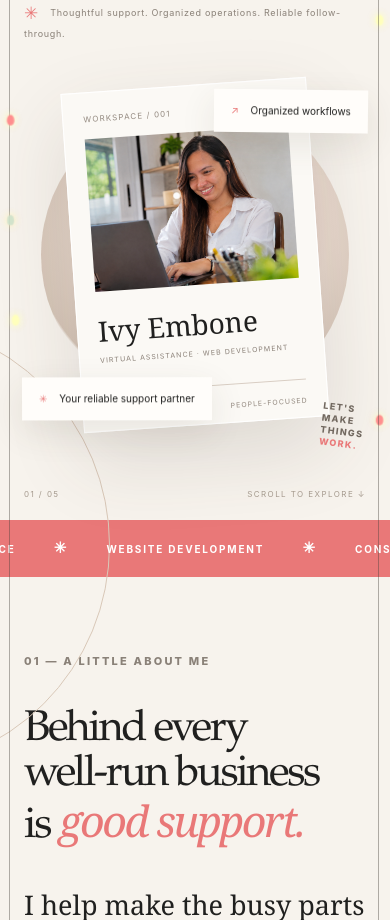
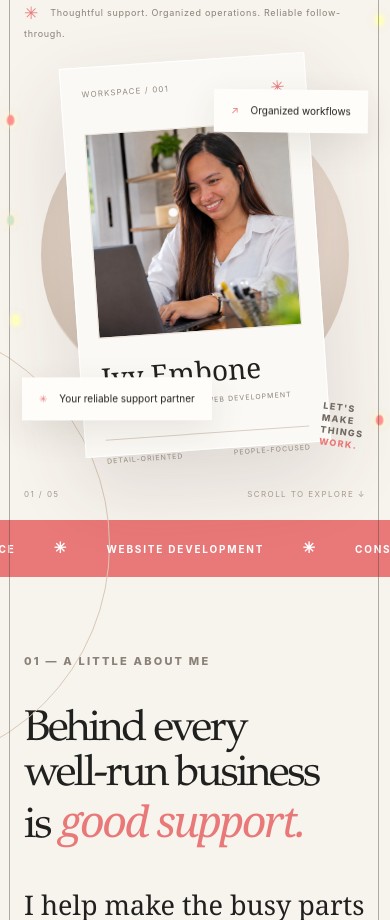
Before and after one commit to ivydachaibaligya-dot/Website, a Next.js app: page / in a window 390 px wide. Shown: the part 820-1740 px from the top of the page. Built offline with nearby package versions, Linux system fonts and the light colour scheme.

Commit message:
Style portrait inside hero card without changing effects

```diff
--- a/src/app/globals.css
+++ b/src/app/globals.css
@@ -222,6 +222,9 @@ p, span, div { font-family: var(--font-inter), sans-serif; }
 .ivy-art-top,.ivy-art-bottom { display:flex; justify-content:space-between; font-size:8px; letter-spacing:.14em; color:#948a80; }
 .ivy-art-top span:last-child { color:var(--pink); font-size:17px; }
 .ivy-art-monogram { margin:40px 0 0 12px; font:190px/.85 Georgia,serif; color:#282725; letter-spacing:-.1em; }
+.ivy-art-photo-wrap { width:100%; height:205px; margin:25px 0 0; overflow:hidden; background:#eee7df; border:1px solid #eee7df; }
+.ivy-art-photo { display:block; width:100%; height:100%; object-fit:cover; object-position:center 38%; }
+
 .ivy-art-monogram span { color:var(--pink); }
 .ivy-art-name { font:28px Georgia,serif; margin:20px 0 6px; }
 .ivy-art-role { font-size:7px; letter-spacing:.15em; color:#8b8178; }
@@ -324,7 +327,7 @@ p, span, div { font-family: var(--font-inter), sans-serif; }
   .ivy-nav { height:70px; padding:0 20px; } .ivy-nav-links { display:none; } .ivy-nav-cta { padding:11px 13px; font-size:10px; }
   .ivy-hero { display:flex; flex-direction:column; align-items:stretch; padding:75px 24px 70px; min-height:auto; }
   .ivy-hero h1 { font-size:clamp(49px,13vw,72px); } .ivy-hero-art { min-height:390px; width:100%; margin-top:20px; }
-  .ivy-art-card { height:340px; width:72%; padding:20px; } .ivy-art-monogram { font-size:150px; margin-top:32px; }
+  .ivy-art-card { height:390px; width:72%; padding:20px; } .ivy-art-photo-wrap { height:205px; margin-top:20px; }
   .ivy-float-top { right:-2px; top:38px; } .ivy-float-bottom { left:-2px; bottom:25px; } .ivy-art-stamp { right:2px; bottom:0; }
   .ivy-hero-index { left:24px; right:24px; bottom:20px; }
   .ivy-section { padding:76px 24px; } .ivy-about-grid,.ivy-tools-inner { grid-template-columns:1fr; gap:28px; }
```
